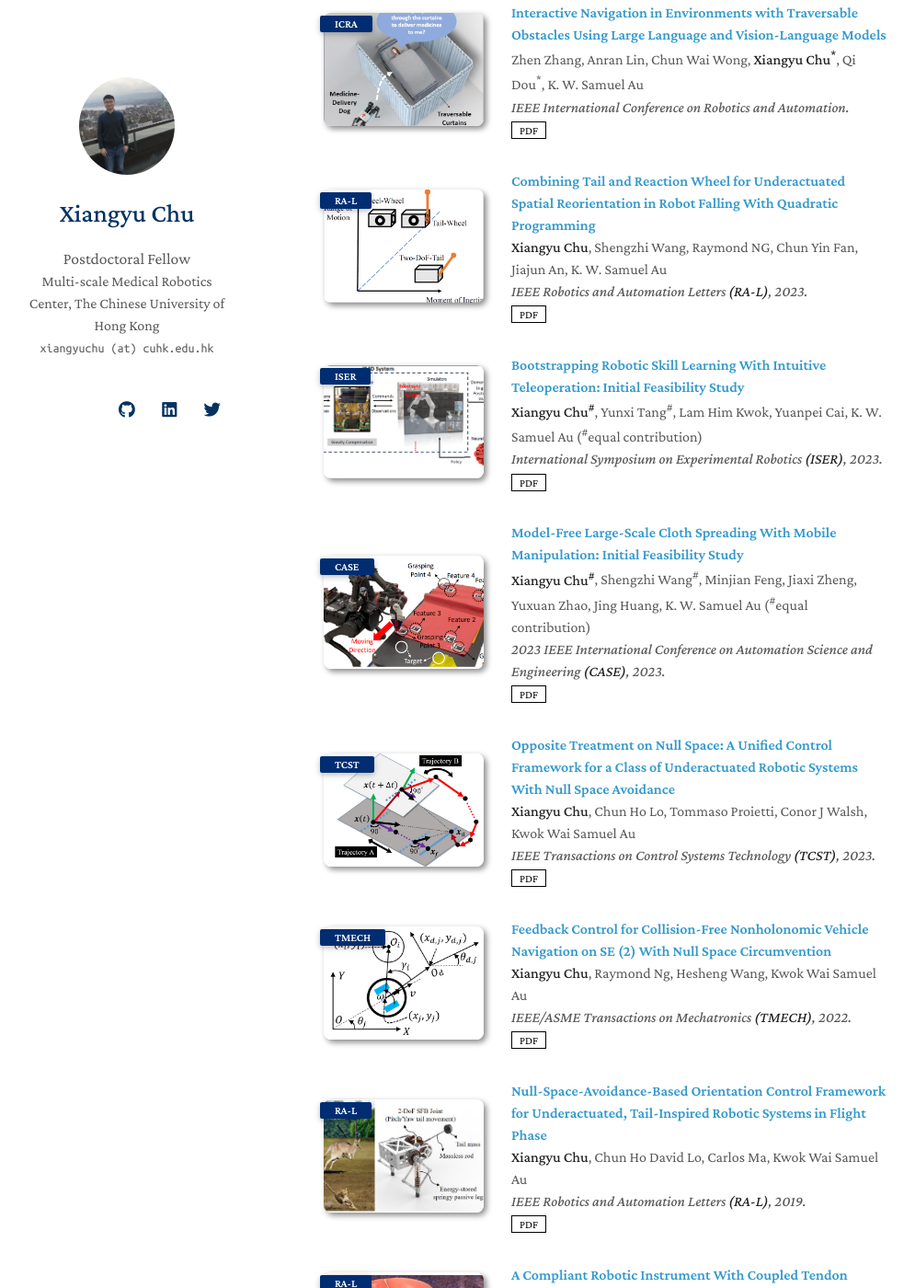
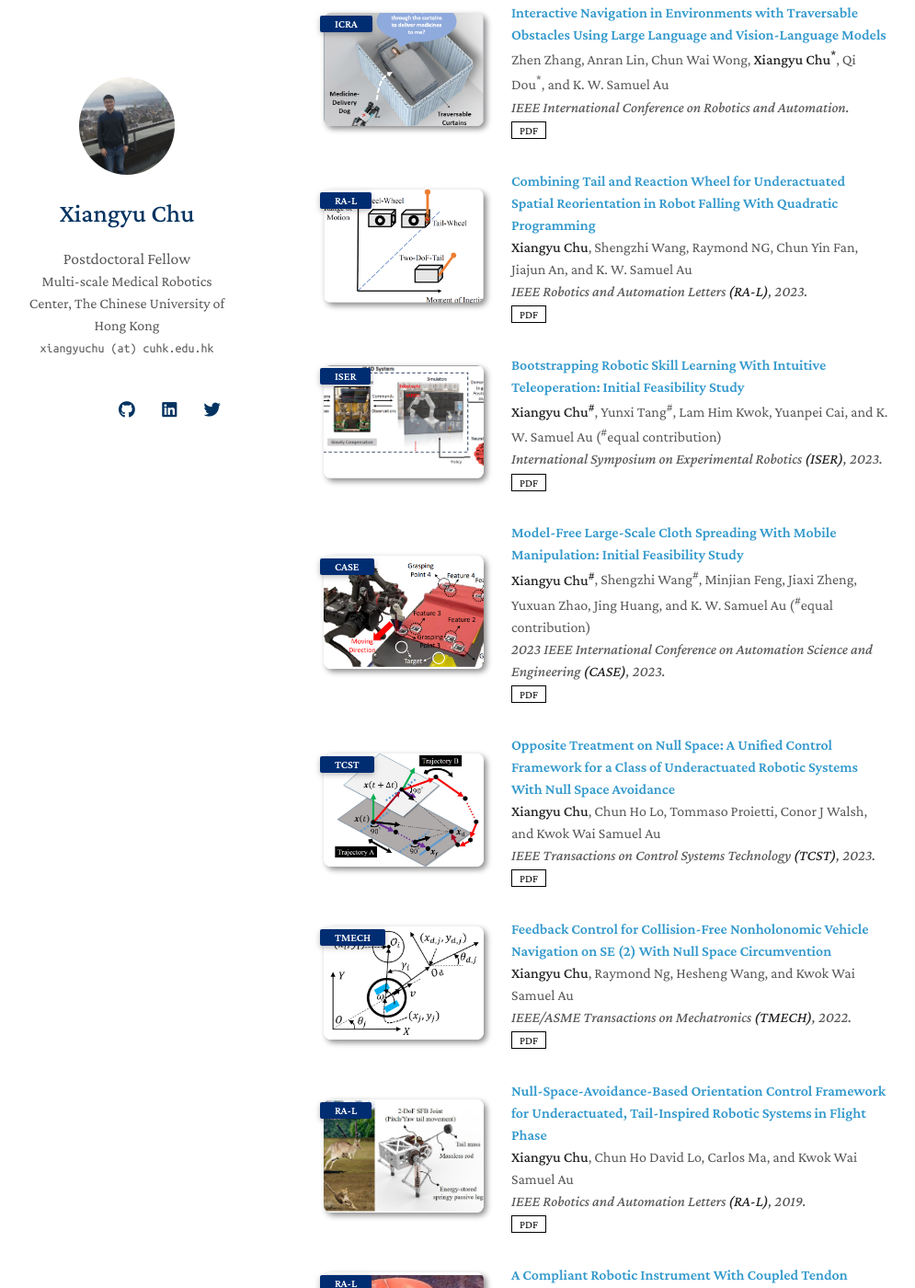
Before and after one commit to xiangyuchu03/xiangyuchu03.github.io, a Jekyll site: the page built from index.md, in a window 1280 px wide and 1400 px high, scrolled down 1142 px. Shown: the whole window at 92% size, without its empty margins (138-1133 px from the left). Built offline with Jekyll 4.4.1, drawn with Linux system fonts in a browser that asks for light colours; nearby versions of some CDN libraries; a style sheet for code colours, icons or effects is not loaded; our own code applies the rules of GitHub Pages for plain Markdown files; some of the changed text lies outside the part shown.

Commit message:
Update publications.yml

```diff
--- a/_data/publications.yml
+++ b/_data/publications.yml
@@ -1,7 +1,7 @@
 main:
 
   - title: Learning-based MPC With Safety Filter for Constrained Deformable Linear Object Manipulation
-    authors: Yunxi Tang, <strong>Xiangyu Chu<sup>*</sup></strong>, Jing Huang, K. W. Samuel Au
+    authors: Yunxi Tang, <strong>Xiangyu Chu<sup>*</sup></strong>, Jing Huang, and K. W. Samuel Au
     conference_short: RA-L
     conference: IEEE Robotics and Automation Letters  <strong>(RA-L)</strong>, 2024.
     #pdf: https://ieeexplore.ieee.org/stamp/stamp.jsp?arnumber=10272254
@@ -11,7 +11,7 @@ main:
     notes: Accept
 
   - title: Interactive Navigation in Environments with Traversable Obstacles Using Large Language and Vision-Language Models
-    authors: Zhen Zhang, Anran Lin, Chun Wai Wong, <strong>Xiangyu Chu<sup>*</sup></strong>, Qi Dou<sup>*</sup>, K. W. Samuel Au
+    authors: Zhen Zhang, Anran Lin, Chun Wai Wong, <strong>Xiangyu Chu<sup>*</sup></strong>, Qi Dou<sup>*</sup>, and K. W. Samuel Au
     conference_short: ICRA
     conference: IEEE International Conference on Robotics and Automation.
     pdf: https://arxiv.org/pdf/2310.08873.pdf
@@ -21,7 +21,7 @@ main:
     # notes: Accept
 
   - title: Combining Tail and Reaction Wheel for Underactuated Spatial Reorientation in Robot Falling With Quadratic Programming
-    authors: <strong>Xiangyu Chu</strong>, Shengzhi Wang, Raymond NG, Chun Yin Fan, Jiajun An, K. W. Samuel Au
+    authors: <strong>Xiangyu Chu</strong>, Shengzhi Wang, Raymond NG, Chun Yin Fan, Jiajun An, and K. W. Samuel Au
     conference_short: RA-L
     conference: IEEE Robotics and Automation Letters  <strong>(RA-L)</strong>, 2023.
     pdf: https://ieeexplore.ieee.org/stamp/stamp.jsp?arnumber=10272254
@@ -31,7 +31,7 @@ main:
     # notes: Accept
 
   - title: "Bootstrapping Robotic Skill Learning With Intuitive Teleoperation: Initial Feasibility Study"
-    authors: <strong>Xiangyu Chu<sup>#</sup></strong>, Yunxi Tang<sup>#</sup>, Lam Him Kwok, Yuanpei Cai, K. W. Samuel Au (<sup>#</sup>equal contribution)
+    authors: <strong>Xiangyu Chu<sup>#</sup></strong>, Yunxi Tang<sup>#</sup>, Lam Him Kwok, Yuanpei Cai, and K. W. Samuel Au (<sup>#</sup>equal contribution)
     conference_short: ISER
     conference: International Symposium on Experimental Robotics <strong>(ISER)</strong>, 2023.
     pdf: https://arxiv.org/pdf/2311.06543.pdf
@@ -42,7 +42,7 @@ main:
     # notes: Accept
 
   - title: "Model-Free Large-Scale Cloth Spreading With Mobile Manipulation: Initial Feasibility Study"
-    authors: <strong>Xiangyu Chu<sup>#</sup></strong>, Shengzhi Wang<sup>#</sup>, Minjian Feng, Jiaxi Zheng, Yuxuan Zhao, Jing Huang, K. W. Samuel Au (<sup>#</sup>equal contribution)
+    authors: <strong>Xiangyu Chu<sup>#</sup></strong>, Shengzhi Wang<sup>#</sup>, Minjian Feng, Jiaxi Zheng, Yuxuan Zhao, Jing Huang, and K. W. Samuel Au (<sup>#</sup>equal contribution)
     conference_short: CASE
     conference: 2023 IEEE International Conference on Automation Science and Engineering <strong>(CASE)</strong>, 2023.
     pdf: https://ieeexplore.ieee.org/stamp/stamp.jsp?arnumber=10260538
@@ -53,7 +53,7 @@ main:
     # notes: Accept
 
   - title: "Opposite Treatment on Null Space: A Unified Control Framework for a Class of Underactuated Robotic Systems With Null Space Avoidance"
-    authors: <strong>Xiangyu Chu</strong>, Chun Ho Lo, Tommaso Proietti, Conor J Walsh, Kwok Wai Samuel Au
+    authors: <strong>Xiangyu Chu</strong>, Chun Ho Lo, Tommaso Proietti, Conor J Walsh, and Kwok Wai Samuel Au
     conference_short: TCST
     conference: IEEE Transactions on Control Systems Technology <strong>(TCST)</strong>, 2023.
     pdf: https://ieeexplore.ieee.org/stamp/stamp.jsp?arnumber=9777848
@@ -64,7 +64,7 @@ main:
     # notes: Accept
 
   - title: "Feedback Control for Collision-Free Nonholonomic Vehicle Navigation on SE (2) With Null Space Circumvention"
-    authors: <strong>Xiangyu Chu</strong>, Raymond Ng, Hesheng Wang, Kwok Wai Samuel Au
+    authors: <strong>Xiangyu Chu</strong>, Raymond Ng, Hesheng Wang, and Kwok Wai Samuel Au
     conference_short: TMECH
     conference: IEEE/ASME Transactions on Mechatronics <strong>(TMECH)</strong>, 2022.
     pdf: https://ieeexplore.ieee.org/stamp/stamp.jsp?arnumber=9823310
@@ -75,7 +75,7 @@ main:
     # notes: Accept
 
   - title: "Null-Space-Avoidance-Based Orientation Control Framework for Underactuated, Tail-Inspired Robotic Systems in Flight Phase"
-    authors: <strong>Xiangyu Chu</strong>, Chun Ho David Lo, Carlos Ma, Kwok Wai Samuel Au
+    authors: <strong>Xiangyu Chu</strong>, Chun Ho David Lo, Carlos Ma, and Kwok Wai Samuel Au
     conference_short: RA-L
     conference: IEEE Robotics and Automation Letters  <strong>(RA-L)</strong>, 2019.
     pdf: https://ieeexplore.ieee.org/stamp/stamp.jsp?arnumber=9777848
@@ -85,7 +85,7 @@ main:
     # notes: Accept
 
   - title: "A Compliant Robotic Instrument With Coupled Tendon Driven Articulated Wrist Control for Organ Retraction"
-    authors: <strong>Xiangyu Chu</strong>, Hoi Wut Yip, Yuanpei Cai, Tsz Yin Chung, Stuart Moran, KW Samuel Au
+    authors: <strong>Xiangyu Chu</strong>, Hoi Wut Yip, Yuanpei Cai, Tsz Yin Chung, Stuart Moran, and K. W. Samuel Au
     conference_short: RA-L
     conference: IEEE Robotics and Automation Letters  <strong>(RA-L)</strong>, 2018.
     pdf: https://ieeexplore.ieee.org/stamp/stamp.jsp?arnumber=8425721
```
